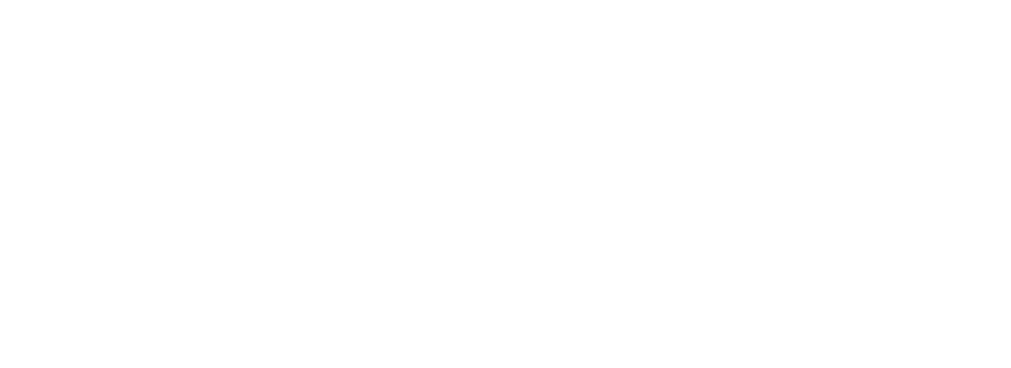
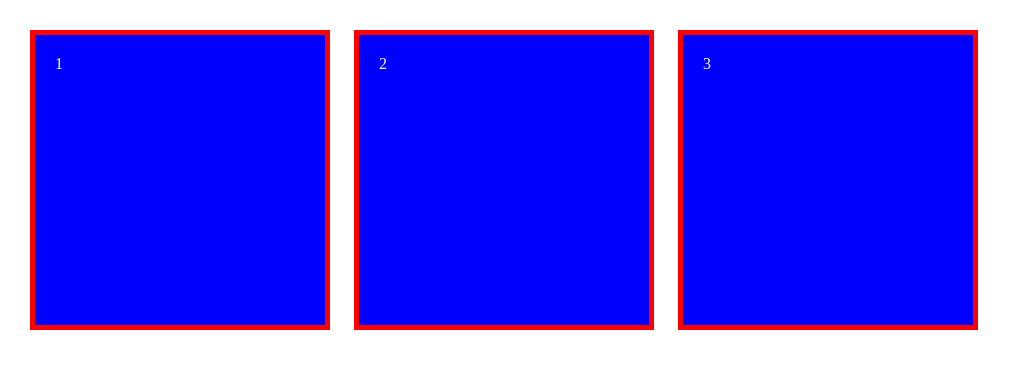
Before and after one commit to EusebiuzPR/Own-Practices, a plain HTML site: page Index.html in a window 1280 px wide. Shown: the whole page, without its empty margins (0-1011 px from the left). Drawn offline with Linux system fonts and the light colour scheme.

Commit message:
Solo 3 cajitas

```diff
--- a/Index.html
+++ b/Index.html
@@ -4,9 +4,18 @@
     <meta charset="UTF-8">
     <meta name="viewport" content="width=device-width, initial-scale=1.0">
     <link rel="stylesheet" href="Styles.css">
-    <title>Document</title>
+    <title>Im Just learning
+    </title>
 </head>
 <body>
-
+    <div class="box1">
+        <p>1</p>
+    </div>
+    <div class="box2">
+        <p>2</p>
+    </div>
+    <div class="box3">
+        <p>3</p>
+    </div>
 </body>
 </html>
--- a/Styles.css
+++ b/Styles.css
@@ -0,0 +1,36 @@
+* {
+    box-sizing: border-box;
+    margin: 10px;
+}
+
+div {
+    display: inline-block;
+}
+
+.box1 {
+    border: 5px solid red;
+    background-color: blue;
+    width: 300px;
+    height: 300px;
+    color: white;
+    padding: 10px;
+}
+
+
+.box2 {
+    border: 5px solid red;
+    background-color: blue;
+    width: 300px;
+    height: 300px;
+    color: white;
+    padding: 10px;
+}
+
+.box3 {
+    border: 5px solid red;
+    background-color: blue;
+    width: 300px;
+    height: 300px;
+    color: white;
+    padding: 10px;
+}
```
Also changed, not shown: 1 other file.
